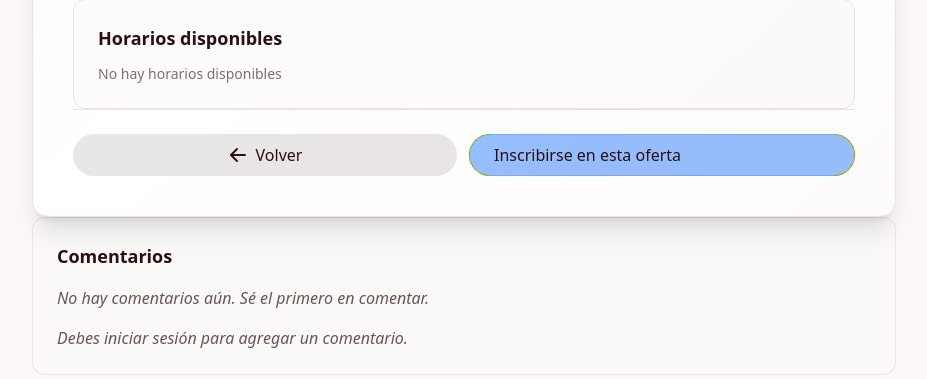
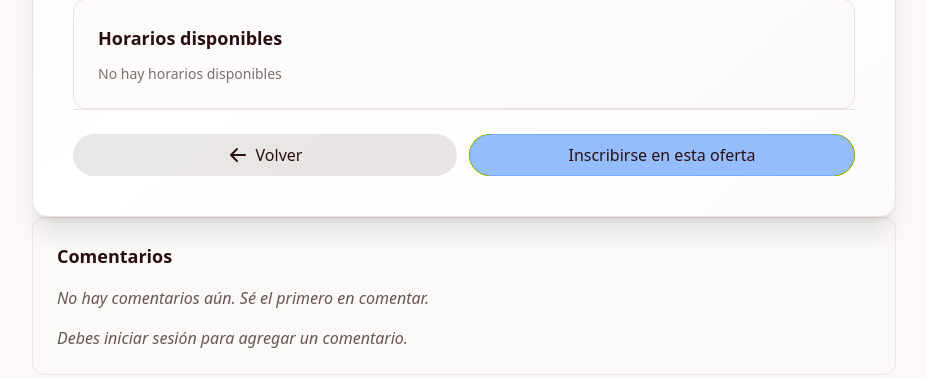
Before and after one commit to DCC-CC4401/2025-2-CC4401-grupo-4, a Django app: template uclases/courses/templates/courses/oferta_detail.html in a window 1280 px wide. Shown: the part 647-1026 px from the top of the page, without its empty margins (176-1103 px from the left). Run offline with Django 5.2, Linux system fonts and the light colour scheme; the template is opened without the code that fills it, so the values that code supplies are empty; style sheets or scripts are compiled from the project's sources.

Commit message:
style(courses): update 'Inscribirse' button layout for improved alignment and UX

```diff
--- a/uclases/courses/templates/courses/oferta_detail.html
+++ b/uclases/courses/templates/courses/oferta_detail.html
@@ -121,7 +121,7 @@
                 {% else %}
                     <!-- Botón de Inscribirse si NO eres el dueño -->
                     <a href="{% url 'courses:inscribirse' oferta.id %}"
-                            class="cosmic-button flex-1 justify-center text-foreground border border-blue-500/30 bg-blue-500/50 hover:bg-blue-500/80"
+                            class="cosmic-button flex-1 flex items-center justify-center text-foreground border border-blue-500/30 bg-blue-500/50 hover:bg-blue-500/80"
                             aria-haspopup="dialog" aria-controls="modalInscripcion">
                         Inscribirse en esta oferta
                     </a>
```
